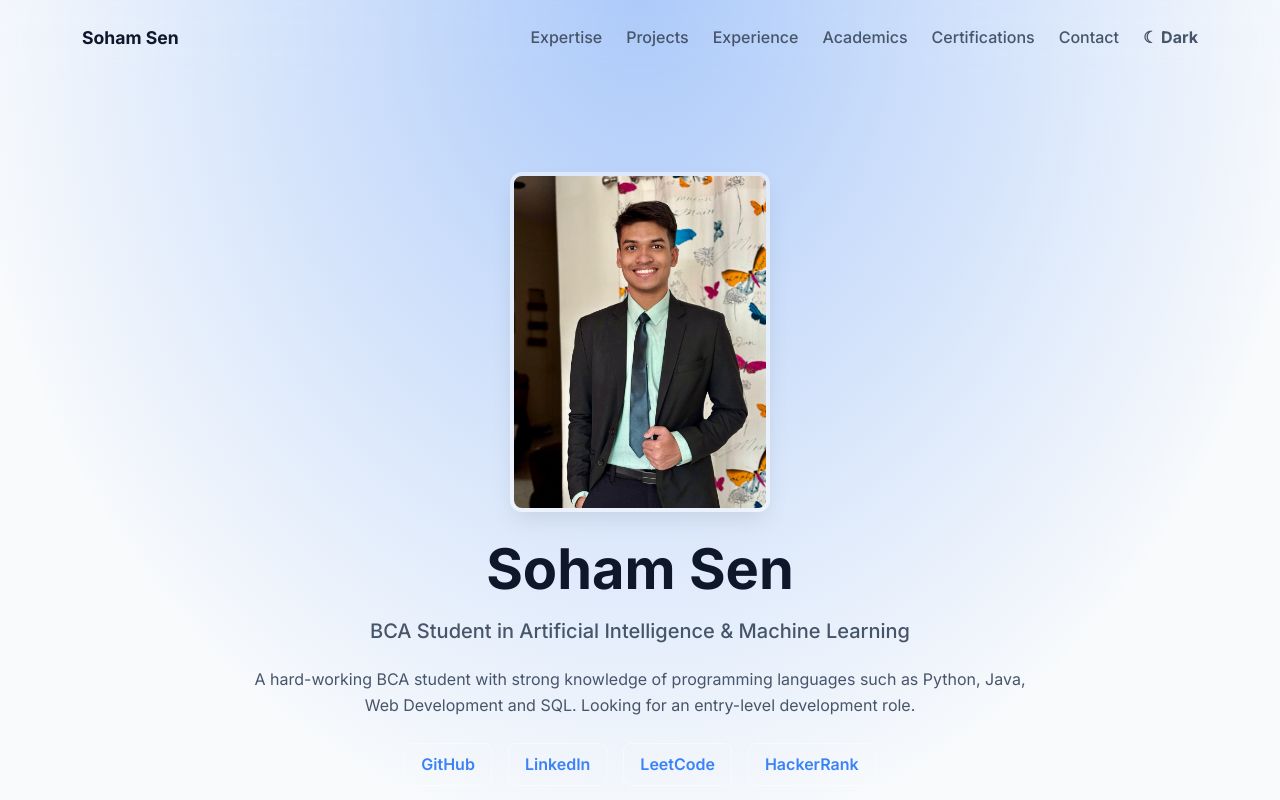
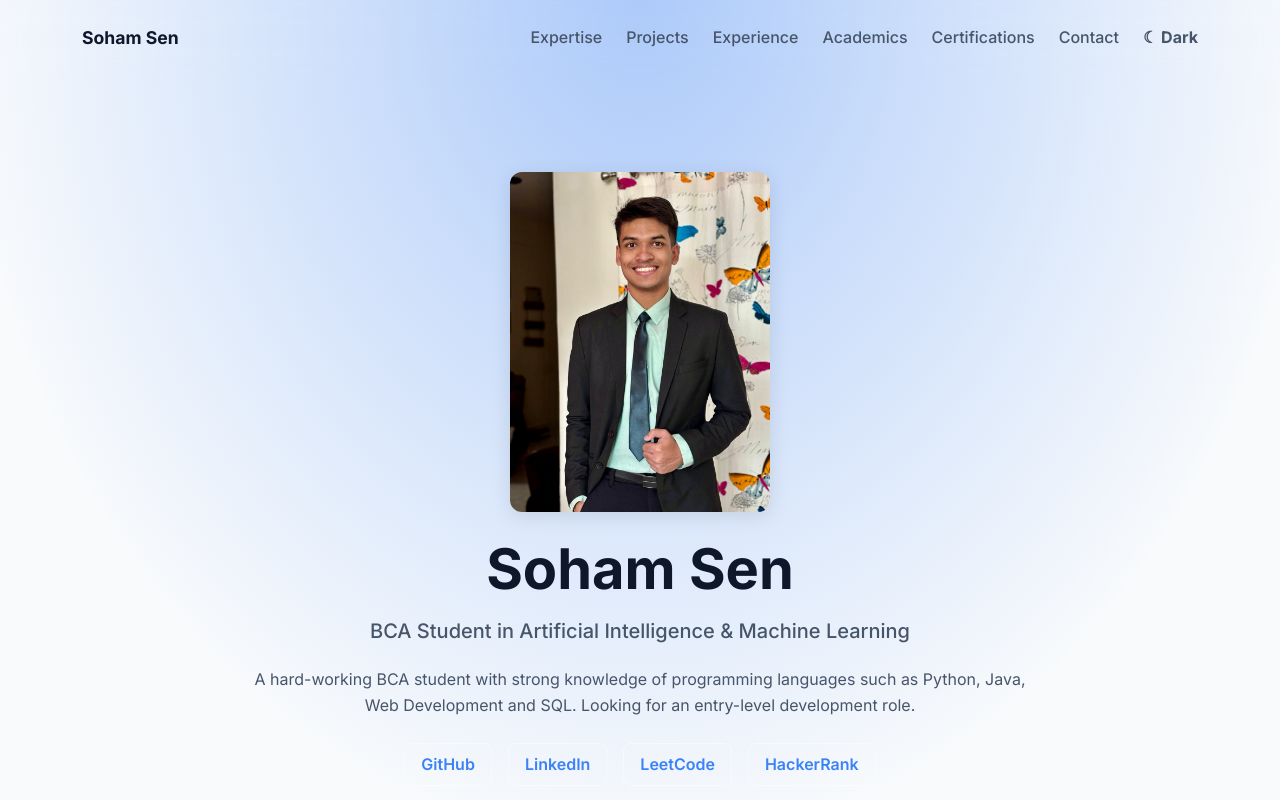
Before and after one commit to sohamsen-exe/WebsitePortfolio, a React (Create React App) app: page / in a window 1280 px wide. Shown: the top 800 px of the page. Built offline with nearby package versions, Linux system fonts and the light colour scheme.

Commit message:
removed border around profile image

```diff
--- a/src/styles.css
+++ b/src/styles.css
@@ -92,6 +92,10 @@ html {
   border: 4px solid var(--card-bg);
   box-shadow: 0 10px 25px -5px rgba(0, 0, 0, 0.1);
   margin-bottom: 1.5rem;
+  border: none;
+  padding: 0;
+  background-color: transparent;
+  box-shadow: 0 4px 20px rgba(0, 0, 0, 0.1);
 }
 
 .fullscreen-section {
```
